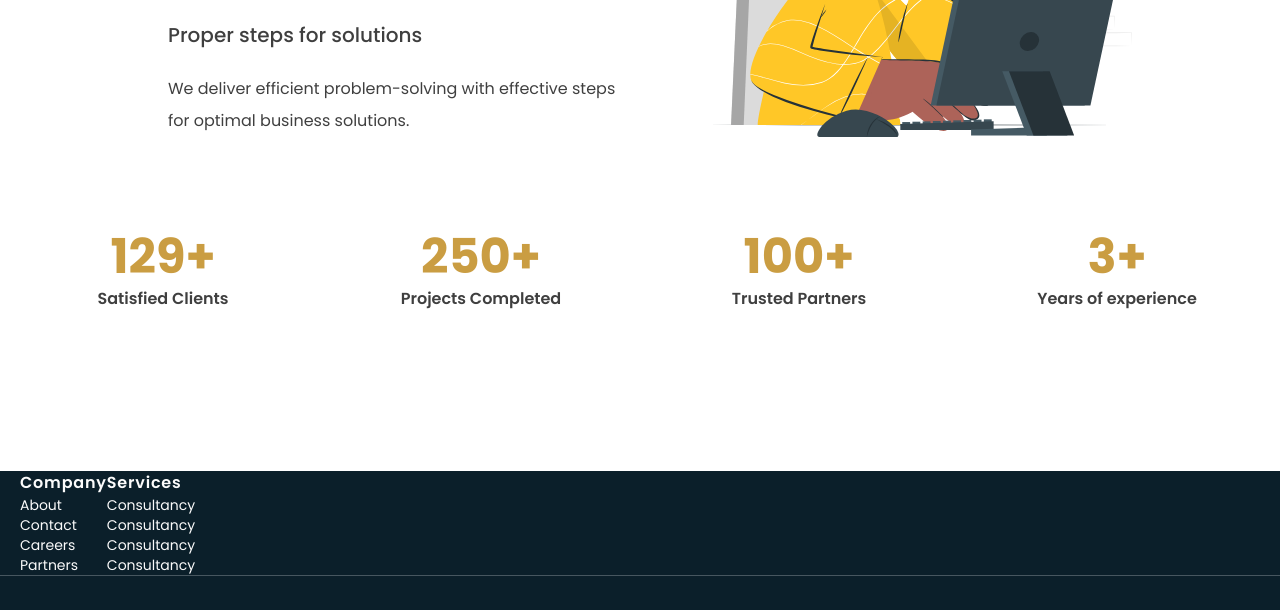
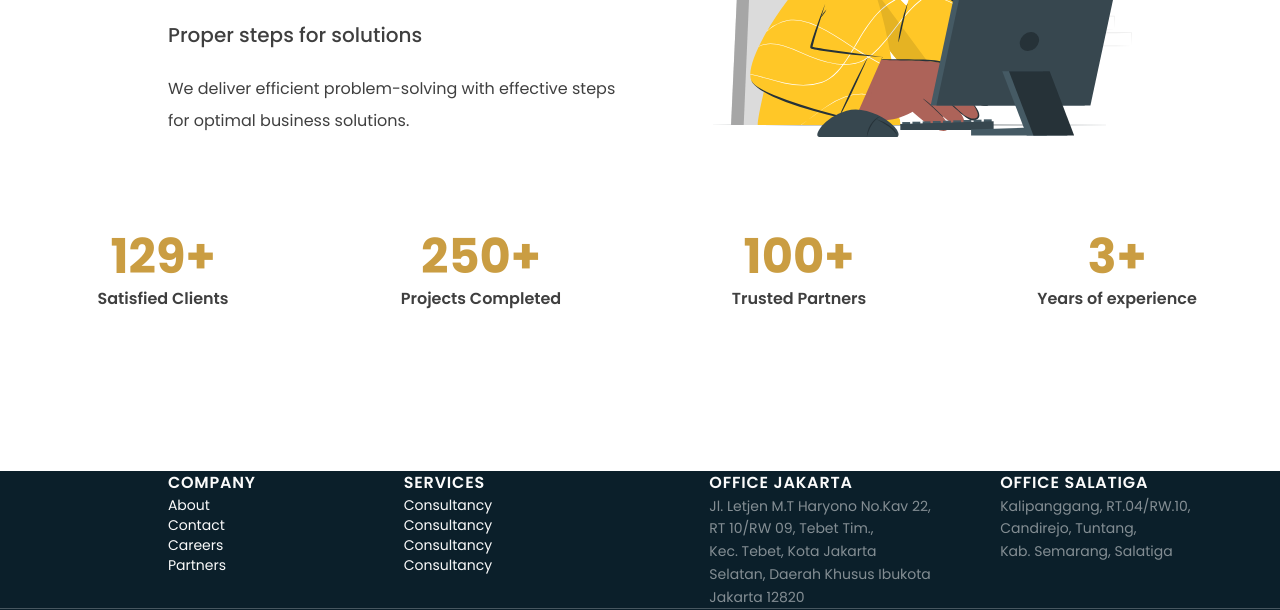
Before and after one commit to Zortagon/dksi-company-profile, a website: page public/index.html in a window 1280 px wide. Shown: the part 3178-3788 px from the top of the page. Drawn offline with nearby package versions, Linux system fonts and the light colour scheme.

Commit message:
Menambahkan alamat kantor pada footer bagian atas

```diff
--- a/public/index.html
+++ b/public/index.html
@@ -276,9 +276,9 @@
         <div class="bg-darken-blue">
             <div class="px-5 mx-auto max-w-7xl ">
                 <div class="grid grid-cols-2 text-medium-white">
-                    <ul class="flex">
+                    <ul class="flex justify-evenly">
                         <li>
-                            <h3 class="font-semibold tracking-wider">Company</h3>
+                            <h3 class="font-semibold tracking-wider uppercase">Company</h3>
                             <ul class="flex flex-col text-sm">
                                 <li>
                                     <a href="#">About</a>
@@ -295,7 +295,7 @@
                             </ul>
                         </li>
                         <li>
-                            <h3 class="font-semibold tracking-wider">Services</h3>
+                            <h3 class="font-semibold tracking-wider uppercase">Services</h3>
                             <ul class="flex flex-col text-sm">
                                 <li>
                                     <a href="#">Consultancy</a>
@@ -315,6 +315,26 @@
                                 <li>Education</li> -->
                             </ul>
                         </li>
+                    </ul>
+                    <ul class="flex justify-evenly">
+                        <div>
+                            <h3 class="font-semibold tracking-wider uppercase">Office Jakarta</h3>
+                            <address class="text-sm not-italic leading-relaxed opacity-50">
+                                Jl. Letjen M.T Haryono No.Kav 22,<br>
+                                RT 10/RW 09, Tebet Tim.,<br>
+                                Kec. Tebet, Kota Jakarta<br>
+                                Selatan, Daerah Khusus Ibukota<br>
+                                Jakarta 12820
+                            </address>
+                        </div>
+                        <div>
+                            <h3 class="font-semibold tracking-wider uppercase">Office Salatiga</h3>
+                            <address class="text-sm not-italic leading-relaxed opacity-50">
+                                Kalipanggang, RT.04/RW.10,<br>
+                                Candirejo, Tuntang,<br>
+                                Kab. Semarang, Salatiga
+                            </address>
+                        </div>
                     </ul>
                 </div>
             </div>
```
Also changed, not shown: public/css/main.css.
